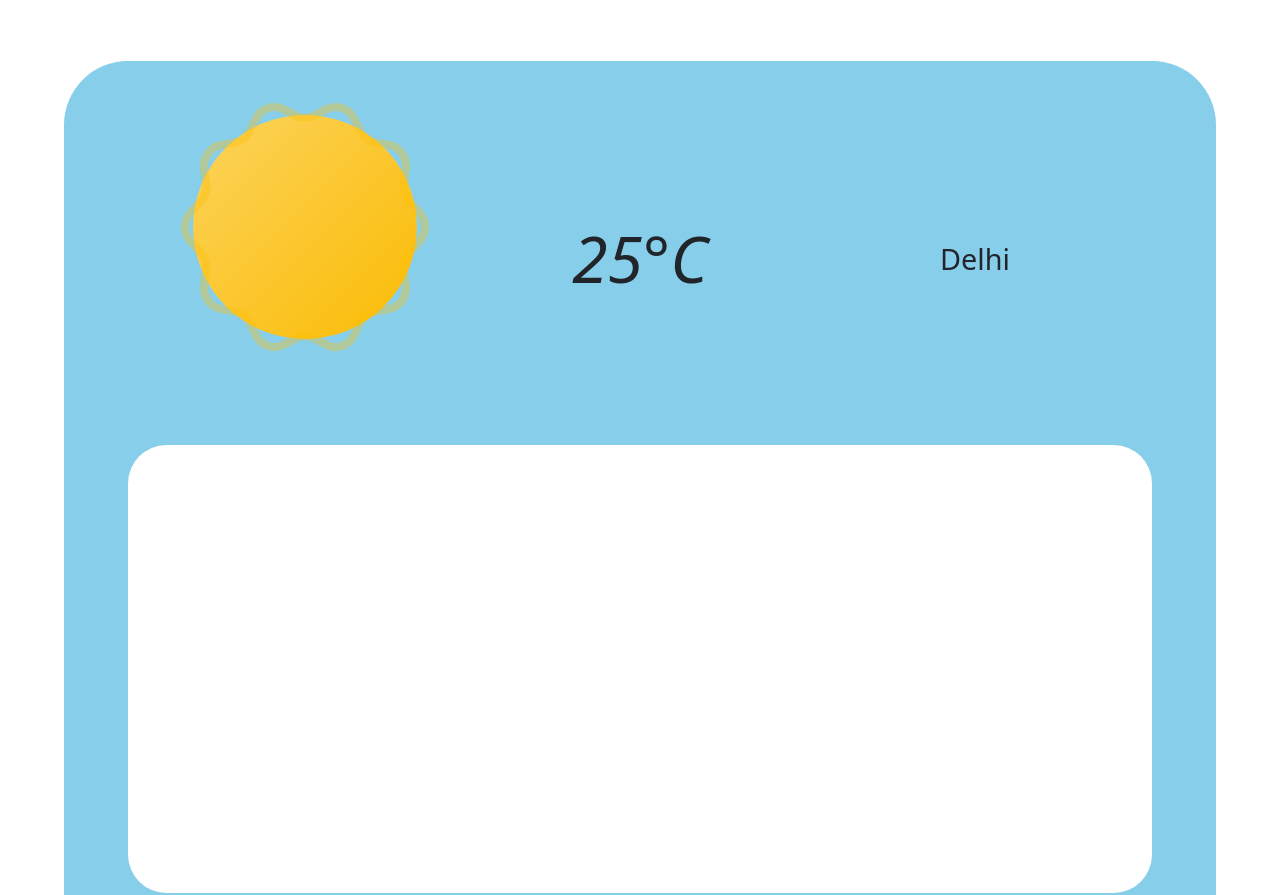
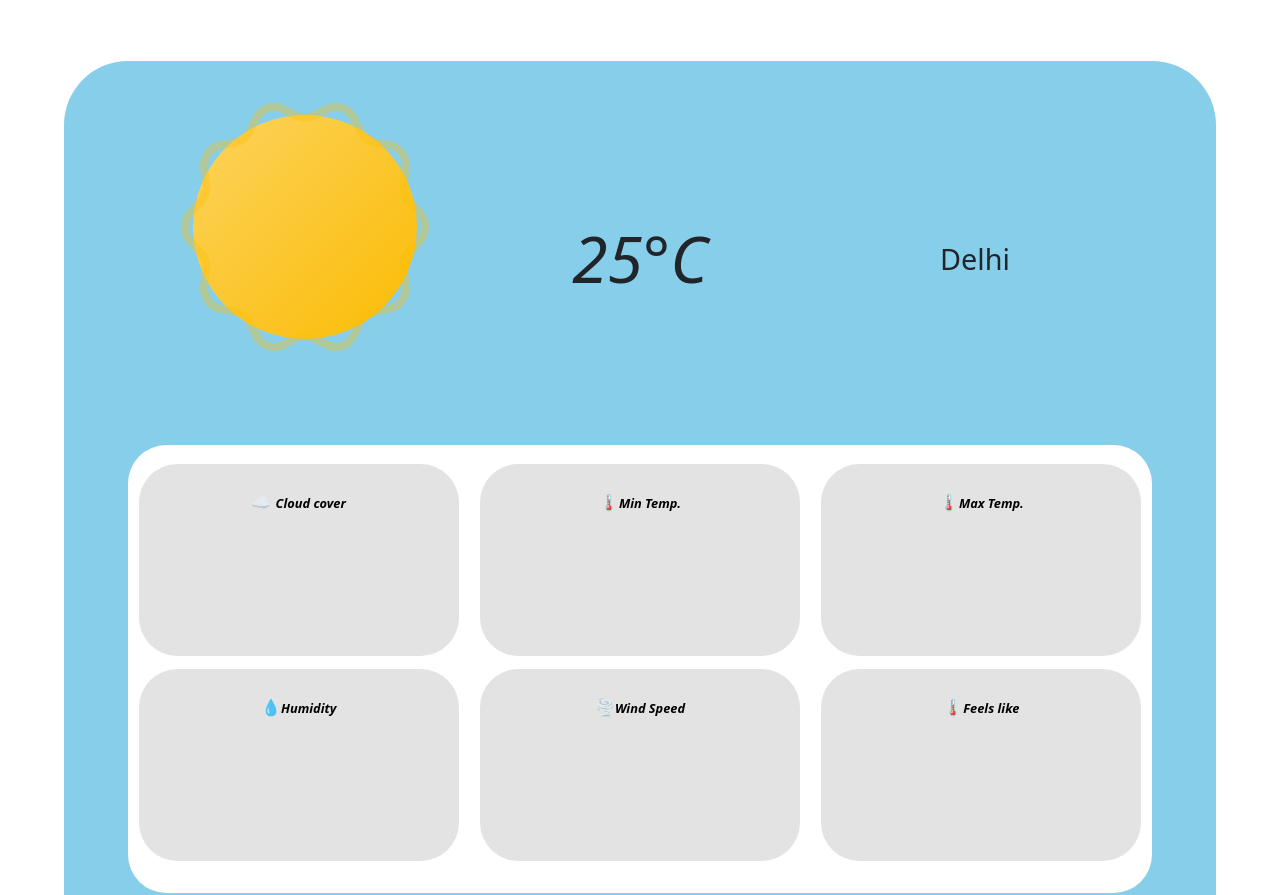
Before and after one commit to InsaneNitish/Dry-Code-Intership-Projects-, a plain HTML site: page index.html in a window 1280 px wide. Shown: the part 97-992 px from the top of the page. Drawn offline with nearby package versions, Linux system fonts and the light colour scheme; no server answers.

Commit message:
I have added icons to the weather details in weather card in the html and made changes to css file with some designs.
1. Added icons from emojis section
2. Added some styling to them in css file.
3. Rows-prop-box class is created in html and all styles are added
4. Done some changes to script.js file where I deleted text before I used in icons section in weather details.

```diff
--- a/index.html
+++ b/index.html
@@ -64,12 +64,38 @@
       <h3 id="cityName">Delhi</h3>
 
     </div>
-    <div class="rows">
+    <div class="rows-prop">
+
+      <div class="rows-prop-box">
+       <p>☁ <i style="font-size : 1vw">Cloud cover</i></p>
       <div id="cloud_pct"></div>
+      </div>
+
+      <div class="rows-prop-box">
+        <p>🌡️<i style="font-size : 1vw">Min Temp.</i></p>
       <div id="min_temp"></div>
+      </div>
+
+      <div class="rows-prop-box">
+        <p>🌡<i style="font-size : 1vw">Max Temp.</i></p>
       <div id="max_temp"></div>
+      </div>
+
+      <div class="rows-prop-box">
+        <p>💧<i style="font-size : 1vw">Humidity</i></p>
       <div id="humidity"></div>
+      </div>
+
+      <div class="rows-prop-box">
+        <p>🌪<i style="font-size : 1vw">Wind Speed</i></p>
       <div id="wind_speed"></div>
+      </div>
+
+      <div class="rows-prop-box">
+        <p>🌡<i style="font-size : 1vw">Feels like</i></p>
+      <div id="feels_like"></div>
+      </div>
+
     </div>
     <div class="other-cities">
       <div id="city1">
--- a/script.js
+++ b/script.js
@@ -19,16 +19,16 @@ function showWeather(city) {
     .then(response => response.json())
     .then((response) => {
       console.log(response);
-      cloud_pct.innerHTML= "Cloud perc. "+response.cloud_pct + "%"
-      // feels_like=response.feels_like
-      humidity.innerHTML="Humidity "+response.humidity+ "%"
-      max_temp.innerHTML="Max temp. "+response.max_temp+"°C"
-      min_temp.innerHTML="Min temp. "+response.min_temp+"°C"
+      cloud_pct.innerHTML=response.cloud_pct+"%"
+      feels_like.innerHTML=response.feels_like+"°C"
+      humidity.innerHTML=response.humidity+"%"
+      max_temp.innerHTML=response.max_temp+"°C"
+      min_temp.innerHTML=response.min_temp+"°C"
       // sunrise: 1683290760
       // sunset: 1683343558
       temp.innerHTML= response.temp + "°C"
       // wind_degrees: 200
-      wind_speed.innerHTML= "wind speed "+response.wind_speed + " Km/h"
+      wind_speed.innerHTML=response.wind_speed + " Km/h"
       let w_img=document.getElementById('w_img');
       let c_bg=document.getElementById('c_bg');
       if(response.cloud_pct>70){
--- a/style.css
+++ b/style.css
@@ -30,6 +30,7 @@ html {
   font-size: 5vw;
   margin: auto;
 }
+
 .weather-card .rows:nth-child(1){
   margin: 3vw 0 0 0 ;
   /* background: red; */
@@ -43,14 +44,31 @@ html {
   /* background: blue; */
   border-radius: 3vw;
 }
-.weather-card .rows:nth-child(2){
+.weather-card .rows-prop{
   background: white;
   border-radius: 3vw;
   display: grid;
-  grid: repeat(5,6vw)/100%;
+  grid: repeat(2,15vw)/repeat(3,25vw);
   grid-gap: 1vw;
-  justify-content: space-evenly;
+  justify-content: space-around;
+  padding: 1.5vw .5vw 0 .5vw;
+
 }
+.rows-prop-box{
+  background: #e3e3e3;
+  color: black;
+  font-weight: bold;
+  border-radius: 3vw;
+  display: grid;
+  grid: auto auto/auto;
+  justify-content: space-around;
+  padding: 2vw 0;
+
+}
+.rows-prop-box p{
+  margin: 0;
+}
+
 .other-cities{
   display: grid;
   grid: repeat(2,15vw)/repeat(3,25vw);
```
